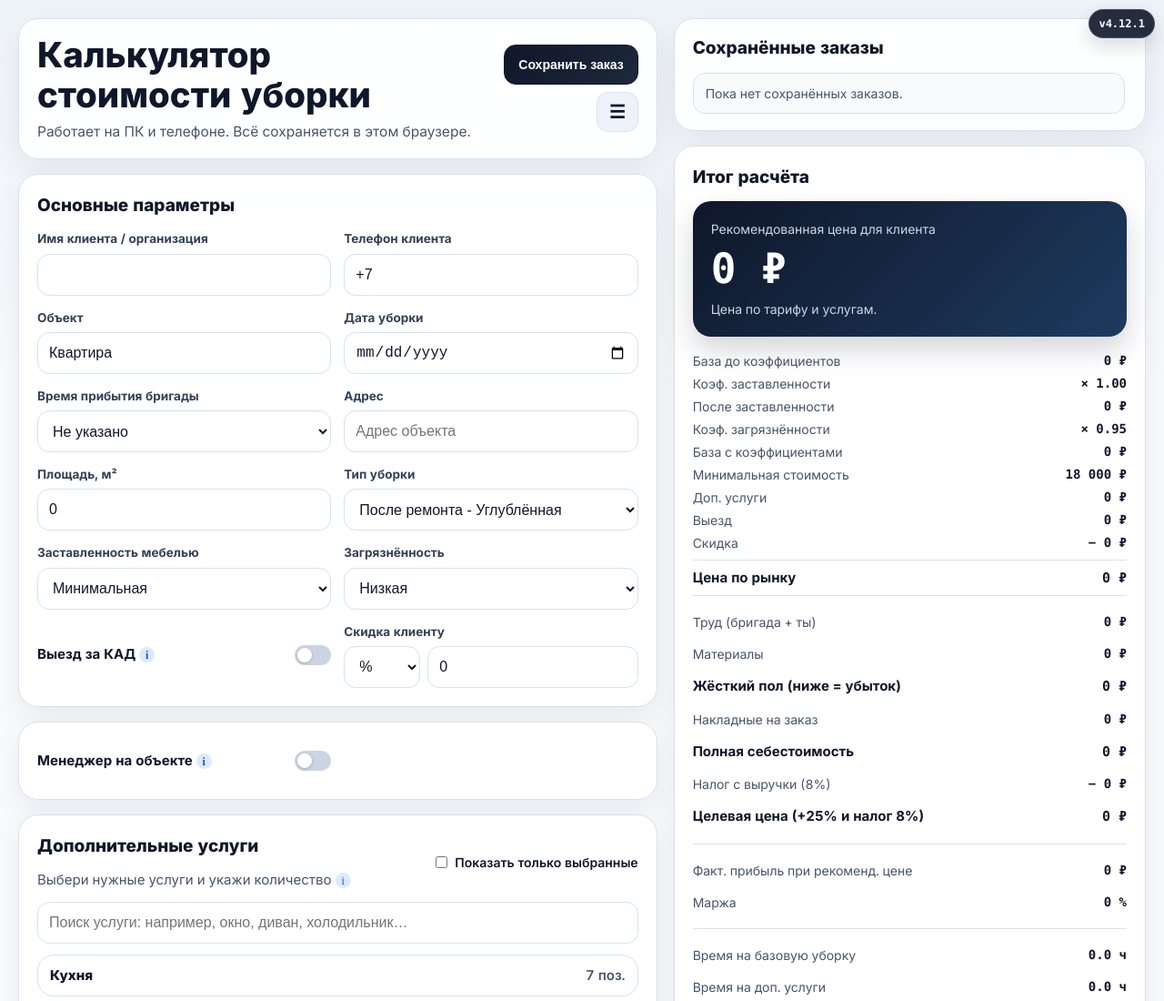
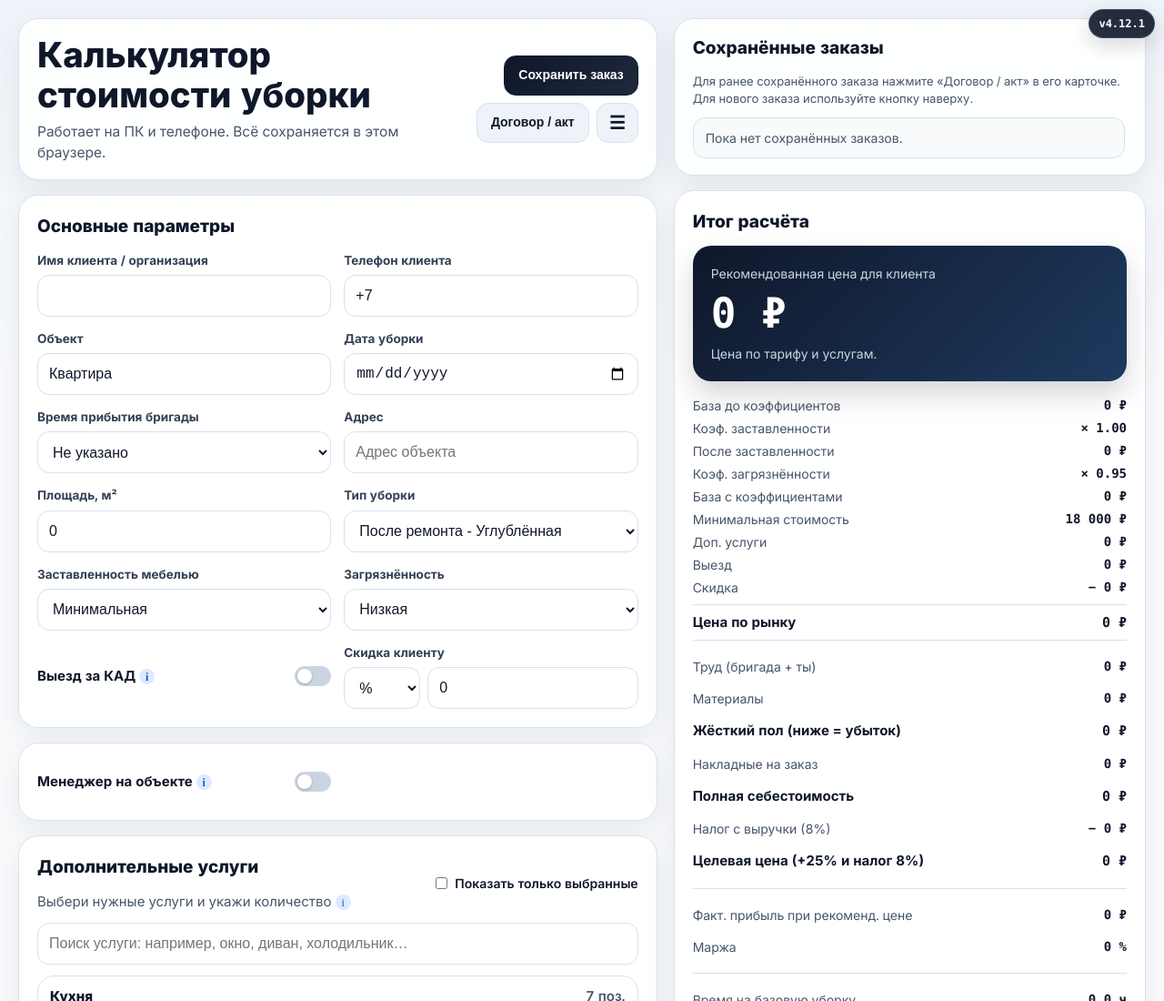
Before and after one commit to dimpershko-a11y/prochistka-calculator, a website: page index.html in a window 1280 px wide. Shown: the top 1100 px of the page at 91% size. Drawn offline with Linux system fonts and the light colour scheme.

Commit message:
v4.12.2: make contract action visible in calculator header

```diff
--- a/index.html
+++ b/index.html
@@ -27,6 +27,7 @@
 </div>
 <div class="top-actions">
 <button class="primary" id="saveOrderBtn">Сохранить заказ</button>
+<button class="soft" id="saveAndContractBtn" type="button" title="Сохранить текущий заказ и открыть редактор договора и акта">Договор / акт</button>
 <div class="menu-wrap">
 <button aria-controls="moreMenuPanel" aria-expanded="false" aria-label="Дополнительное меню" class="soft icon-menu-btn" id="moreMenuBtn" title="Дополнительное меню" type="button">☰</button>
 <div aria-label="Дополнительное меню" class="more-menu hidden" id="moreMenuPanel" role="menu">
@@ -252,6 +253,7 @@
 <div class="grid" style="gap:24px">
 <div class="card">
 <div class="section-title">Сохранённые заказы</div>
+<div class="muted" style="font-size:13px;margin-bottom:10px">Для ранее сохранённого заказа нажмите «Договор / акт» в его карточке. Для нового заказа используйте кнопку наверху.</div>
 <div class="grid" id="savedOrdersWrap"></div>
 </div>
 <div class="card sticky">
```
